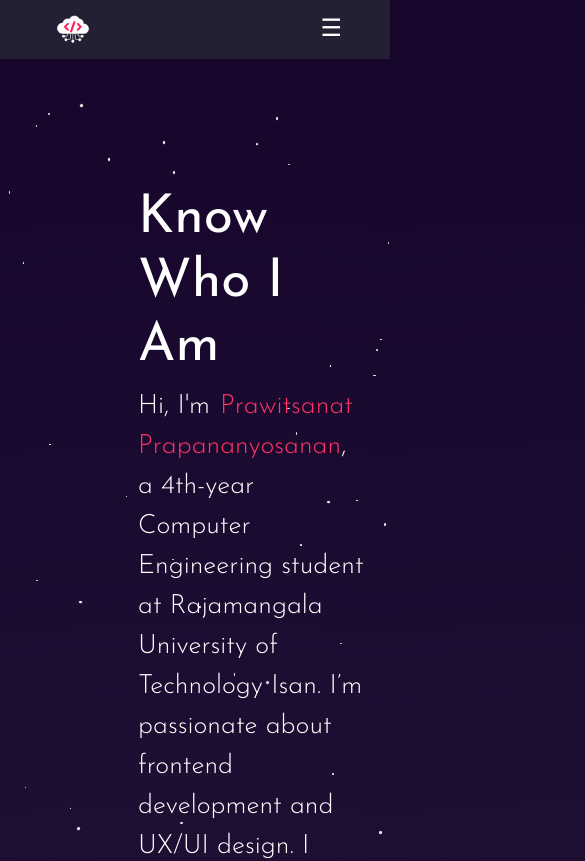
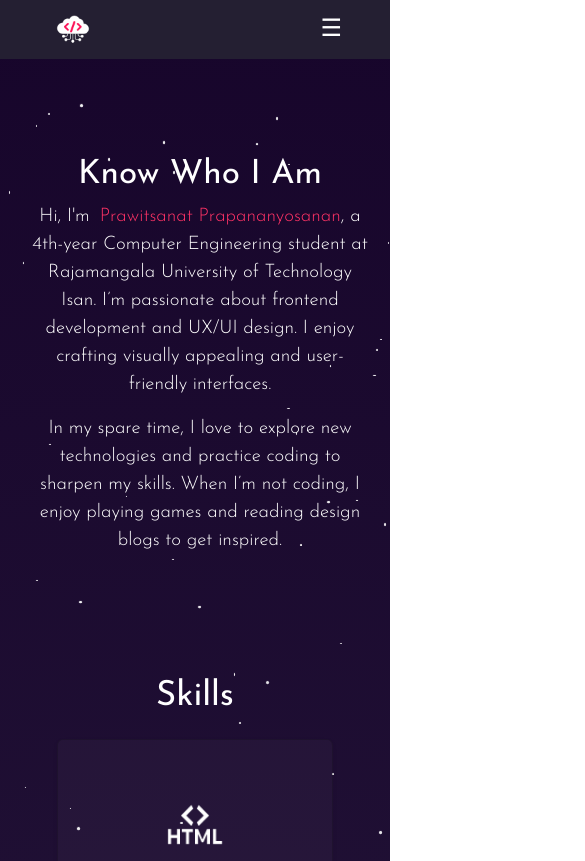
Before and after one commit to boomieindahouse/prawit-portfolio, a React (Vite) app: page /about in a window 390 px wide. Shown: the top 861 px of the page, 585 px wide, since content can reach past the window. Built offline with nearby package versions, Linux system fonts and the light colour scheme.

Commit message:
add responsive aboutpage

```diff
--- a/src/components/About/About.css
+++ b/src/components/About/About.css
@@ -176,3 +176,66 @@ progress[value]::-moz-progress-bar {
   font-size: 1rem;
   color: #666;
 }
+
+
+/* Responsive Media Queries */
+/* sm display responsive */
+@media (max-width: 767px) {
+  .no-gutters {
+    --bs-gutter-x: 0 !important;
+    --bs-gutter-y: 0 !;
+  }
+
+  .about-me {
+    padding-left: 10px !important;
+    width: 90% !important;
+  }
+
+  .about-me h1 {
+    font-size: 25pt;
+  }
+
+  .about-me p {
+    text-align: center;
+    font-size: 14pt;
+  }
+
+  .tech-card {
+    width: 300px !important;
+  }
+
+  .me-img {
+    display: none;
+  }
+
+  .icon-container {
+    position: relative;
+    width: 50px;
+    height: 50px;
+  }
+
+  .skill-icon {
+    position: absolute;
+    top: 50%;
+    left: 50%;
+    transform: translate(-50%, -50%);
+    width: 20px;
+    height: 20px;
+  }
+}
+
+@media (min-width: 768px) and (max-width: 1340px) {
+  .no-gutters {
+    --bs-gutter-x: 0 !important;
+    --bs-gutter-y: 0;
+  }
+
+  .about-me {
+    padding-left: 10px !important;
+    width: 90% !important;
+  }
+
+  .me-img  {
+    display: none;
+  }
+}
--- a/src/components/About/About.jsx
+++ b/src/components/About/About.jsx
@@ -7,7 +7,7 @@ import '../About/About.css';
 function About() {
   return (
     <section className="about-container">
-      <div className="row w-100 mt-5 d-flex justify-content-center align-items-center min-vh-50">
+      <div className="row w-100 mt-3 d-flex justify-content-center align-items-center min-vh-50 no-gutters">
         <div className="about-me col-md-7">
           <h1 className="about-top d-flex justify-content-center">Know Who I Am</h1>
           <p>Hi, I&apos;m<span className='greet-name'>Prawitsanat Prapananyosanan</span>, a 4th-year Computer Engineering student at Rajamangala University of Technology Isan. I’m passionate about frontend development and UX/UI design. I enjoy crafting visually appealing and user-friendly interfaces.</p>
@@ -52,7 +52,7 @@ function About() {
         <p className='tech-header text-center'>Languages</p>
         <div className="language-container">
           <div className="language-details text-center d-flex justify-content-center">
-            <div className="col-md-6 col-10 d-flex justify-content-center text-center skill-item">
+            <div className="col-md-10 col-10 d-flex justify-content-center text-center skill-item">
               <div className="card skill-card">
                 <div className="language-info">
                   <p>Thai: <span className="language-level">Native</span></p>
```
